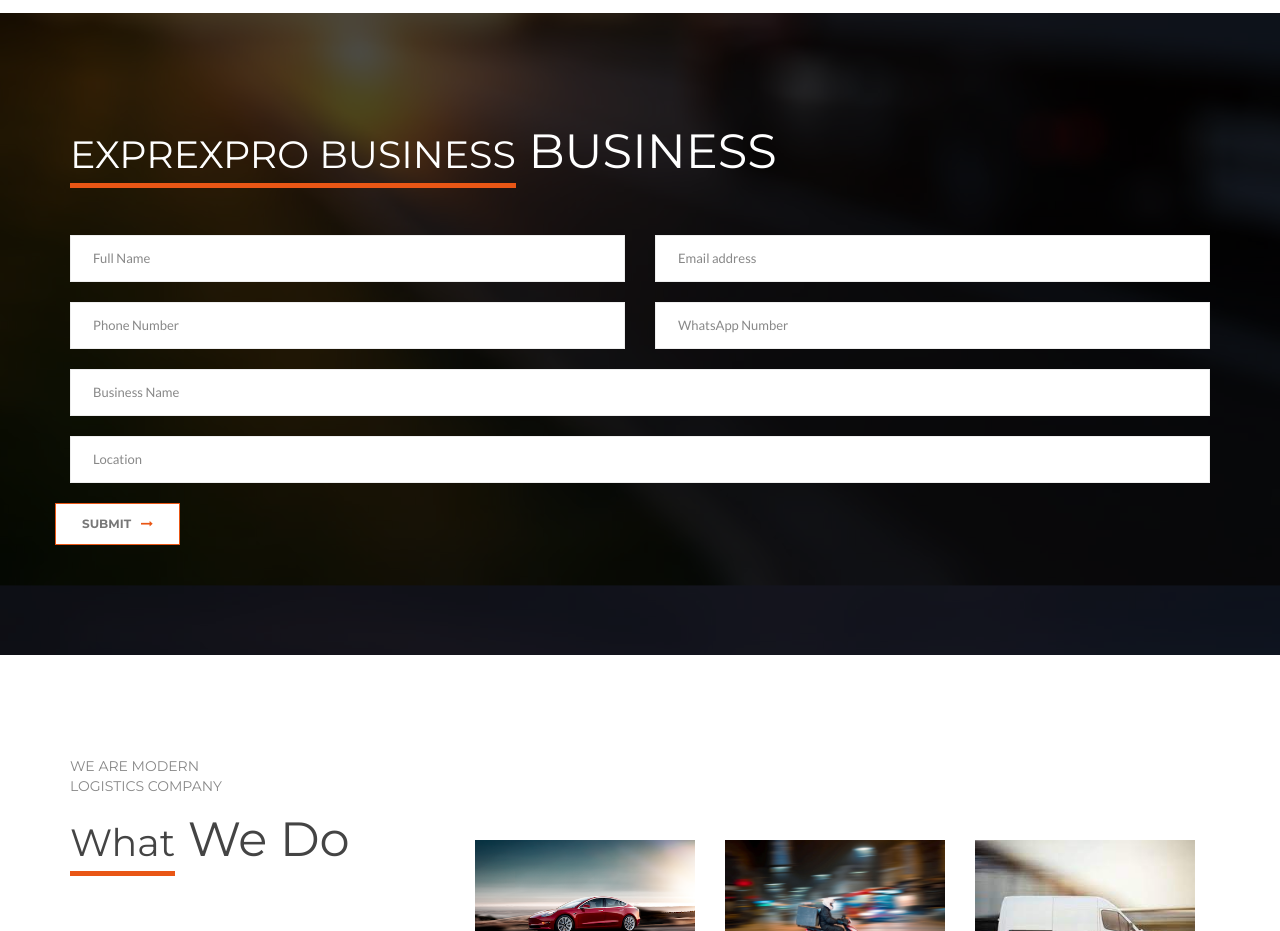
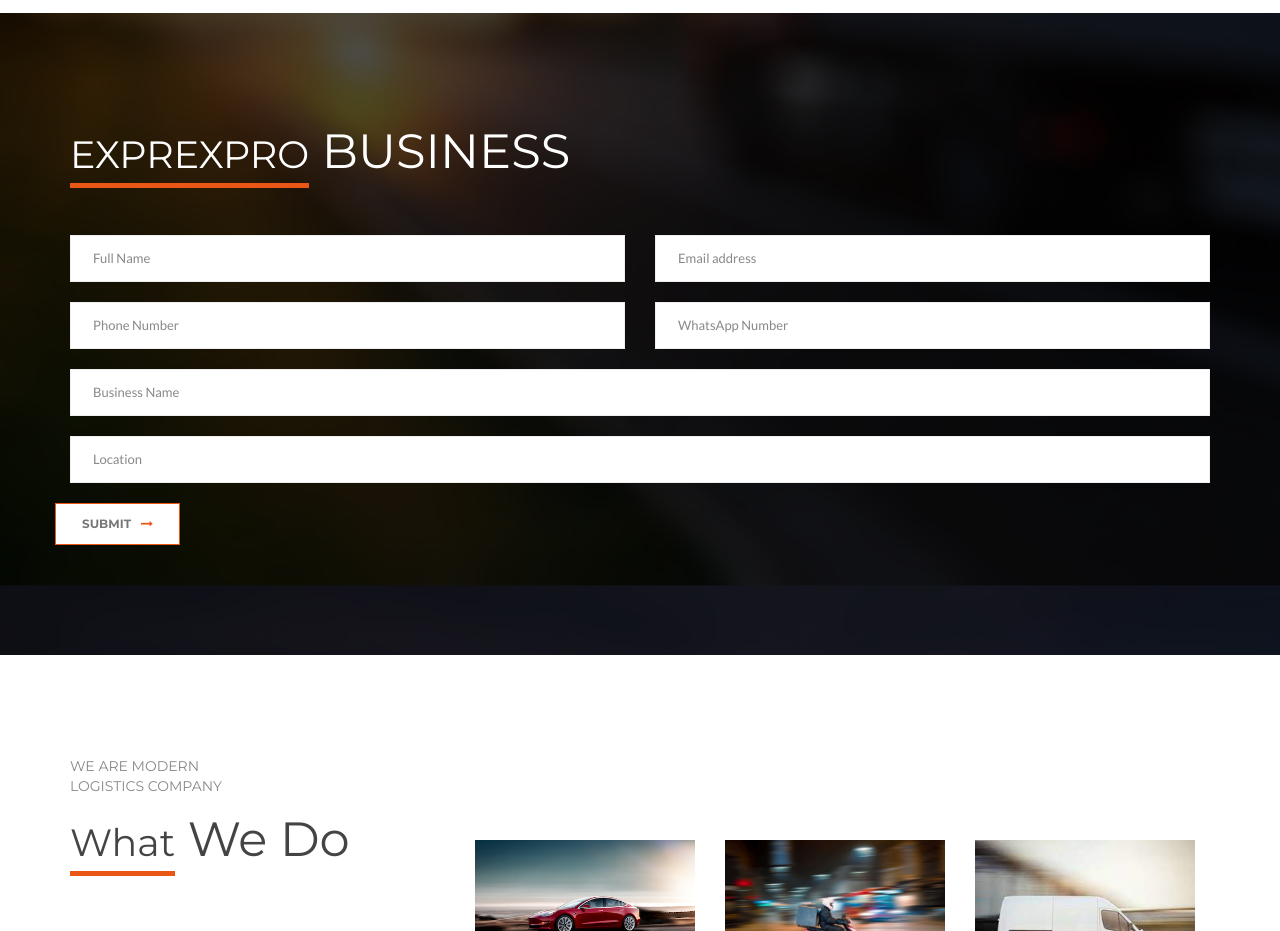
Before and after one commit to feranmiemmanuel/logistics, a plain HTML site: page services.html in a window 1280 px wide. Shown: the part 1220-2151 px from the top of the page. Drawn offline with Linux system fonts and the light colour scheme; files whose address does not match are found by name.

Commit message:
little change

```diff
--- a/services.html
+++ b/services.html
@@ -210,7 +210,7 @@
               <div class="row">
                 <div class="col-md-12">
                   <!-- <div class="section-form-1__inner"> -->
-                    <h2 class="ui-title-block"><span class="ui-title-block__emphasis">EXPREXPRO BUSINESS</span> BUSINESS</h2>
+                    <h2 class="ui-title-block"><span class="ui-title-block__emphasis">EXPREXPRO</span> BUSINESS</h2>
                     <!-- <p class="color-white">Lorem ipsum dolor sit amet consecter adipisicing elit sed eiusmod tempor incididunt labore dolore magna aliqua enim venm exeaquis nostrud exercitation ullamco laboris.</p> -->
                     <form action="#" method="post" class="b-form-1 b-form-1_mod-a ui-form ui-form-1 pruning">
                       <div class="row">
```
Also changed, not shown: 1 other file.
